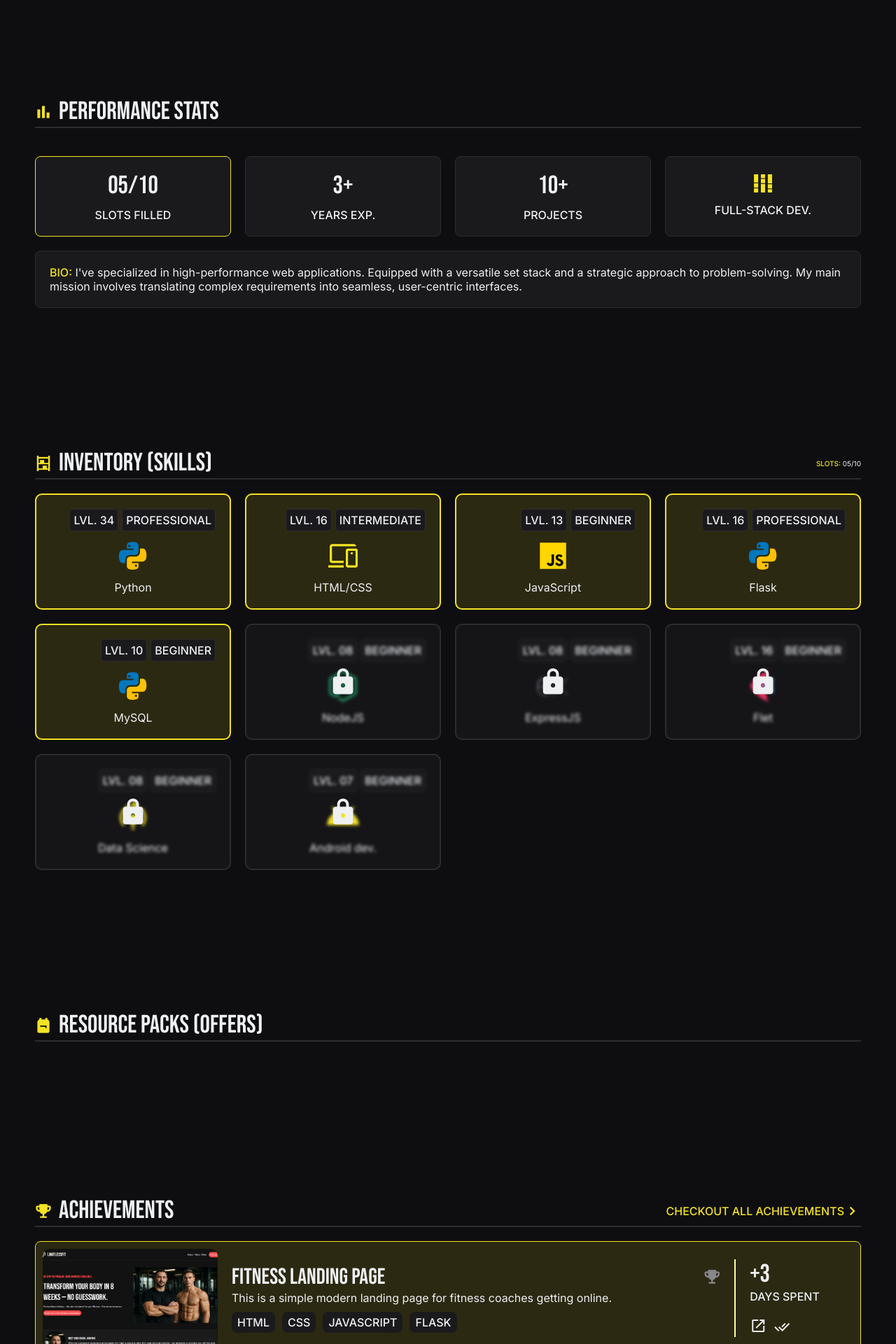
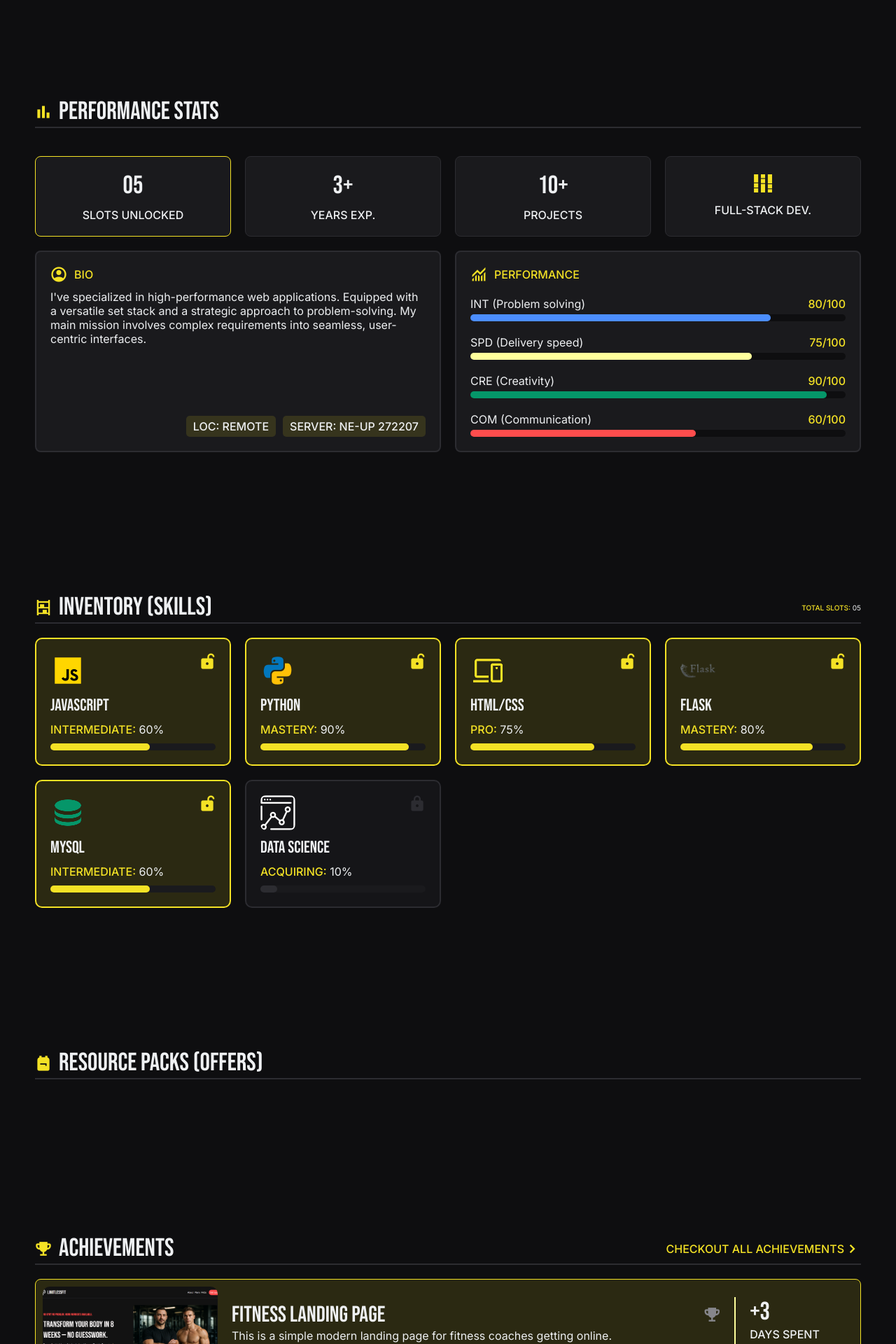
Before and after one commit to coderadi-in/Portfolio-site, a Flask app: page / in a window 1280 px wide. Shown: the part 812-2732 px from the top of the page at 70% size. Run offline with Flask 3, Linux system fonts and the light colour scheme; parts of the project's set-up code (start-up, migrations or seed data) failed here and were passed over.

Commit message:
Made slight changes in appearance of performance section of home page.

```diff
--- a/static/css/pages/home.css
+++ b/static/css/pages/home.css
@@ -60,54 +60,85 @@
     grid-template-columns: repeat(auto-fit, minmax(200px, 1fr));
 }
 
-.performance .stats-grid .stat,
-.performance .bio {
+.performance .stats-grid .stat {
     padding: 20px;
     background-color: var(--surface);
     border-radius: 8px;
     border: 1px solid var(--border);
     text-align: center;
 }
-.performance .bio {text-align: start;}
 
 .performance .stats-grid .stat.link {border-color: var(--primary);}
+.performance .stat .fl-icon {font-size: var(--f4);}
 
-.performance .stat .fl-icon {font-size: var(--f4);}
+.performance .dev-desc {
+    background-color: var(--surface);
+    border: 2px solid var(--border);
+    padding: 20px;
+    border-radius: 8px;
+    width: 50%;
+}
+
+.performance .bio .tags {margin-left: auto;}
+.performance .bio .tag {
+    background-color: var(--board-2);
+    padding: 5px 10px;
+    border-radius: 5px;
+}
+
+.performance .level .progress-bar {
+    height: 10px;
+    background-color: var(--background);
+    border-radius: 50px;
+}
+
+.performance .level .progress-done {
+    height: 10px;
+    background-color: var(--cl);
+    border-radius: 50px;
+}
 /* | PERFORMANCE SECTION [END] */
 
 /* | INVENTORY SECTION [START] */
 .inventory .bottom {
     display: grid;
-    grid-template-columns: repeat(auto-fit, minmax(250px, 1fr));
+    grid-template-columns: repeat(auto-fit, minmax(max(200px, 20%), 1fr));
 }
 
 .inventory .skill {
     background-color: var(--board-2);
+    border: 2px solid var(--primary);
     padding: 20px;
     border-radius: 10px;
-    border: 2px solid var(--primary);
-    justify-content: end;
+    position: relative;
 }
 
 .inventory .skill.locked {
     background-color: var(--board-1);
-    border: 2px solid var(--border);
-    position: relative;
+    border-color: var(--border);
 }
 
-.inventory .skill.locked .lock {
+.inventory .skill .fl-icon {
+    color: var(--primary);
     position: absolute;
-    width: 100%;
-    height: 100%;
-    top: 0;
-    left: 0;
-    border-radius: 10px;
-    display: flex;
-    justify-content: center;
-    align-items: center;
-    backdrop-filter: blur(2px);
-    font-size: 40px;
+    right: 20px;
 }
+
+.inventory .skill.locked .fl-icon {color: var(--border);}
+
+.inventory .skill .progress-bar {
+    height: 10px;
+    background-color: var(--surface);
+    border-radius: 50px;
+}
+
+.inventory .skill .progress-done {
+    height: 10px;
+    background-color: var(--primary);
+    border-radius: 50px;
+}
+
+.inventory .skill.locked .progress-done {background-color: var(--border);}
 
 .inventory .skill .badge {margin-left: auto;}
 .inventory .skill .badge .text {
@@ -191,6 +222,9 @@
     }
 
     .hero .img {display: block;}
+
+    .performance .dev-desc-bar {flex-direction: column;}
+    .performance .dev-desc {width: 100%;}
 }
 
 @media (max-width: 568px) {
--- a/templates/pages/home.html
+++ b/templates/pages/home.html
@@ -78,8 +78,8 @@
                 <div class="bottom column gap-20">
                     <div class="stats-grid gap-20">
                         <a href="#inventory" class="stat column gap-10 link">
-                            <h1 class="h1">05/10</h1>
-                            <span class="text title">Slots filled</span>
+                            <h1 class="h1">05</h1>
+                            <span class="text title">Slots unlocked</span>
                         </a>
 
                         <div class="stat column gap-10">
@@ -98,11 +98,77 @@
                         </div>
                     </div>
 
-                    <div class="bio">
-                        <p class="para"><span class="text title highlight">Bio:</span> I've specialized in
-                            high-performance web applications. Equipped with a versatile set stack and a strategic
-                            approach to problem-solving. My main mission involves translating complex requirements into
-                            seamless, user-centric interfaces.</p>
+                    <div class="dev-desc-bar flex gap-20">
+                        <div class="bio column gap-10 h-sb dev-desc">
+                            <div class="top column gap-10">
+                                <div class="row gap-10">
+                                    <span class="material-symbols-outlined fl-icon">account_circle</span>
+                                    <span class="text title highlight">Bio</span>
+                                </div>
+
+                                <p class="para">I've specialized in high-performance web applications. Equipped with a
+                                    versatile
+                                    set stack and a strategic approach to problem-solving. My main mission involves
+                                    complex
+                                    requirements into seamless, user-centric interfaces.</p>
+                            </div>
+
+                            <div class="tags res-row gap-10">
+                                <span class="tag text title">Loc: Remote</span>
+                                <span class="tag text title">Server: NE-UP 272207</span>
+                            </div>
+                        </div>
+
+                        <div class="levels column gap-20 dev-desc">
+                            <div class="row gap-10">
+                                <span class="material-symbols-outlined fl-icon">monitoring</span>
+                                <span class="text title highlight">Performance</span>
+                            </div>
+
+                            <div class="level column gap-5">
+                                <div class="row h-sb">
+                                    <span class="text">INT (Problem solving)</span>
+                                    <span class="text highlight">80/100</span>
+                                </div>
+
+                                <div class="progress-bar">
+                                    <div class="progress-done" style="width: 80%; --cl: #4C8EFF;"></div>
+                                </div>
+                            </div>
+
+                            <div class="level column gap-5">
+                                <div class="row h-sb">
+                                    <span class="text">SPD (Delivery speed)</span>
+                                    <span class="text highlight">75/100</span>
+                                </div>
+
+                                <div class="progress-bar">
+                                    <div class="progress-done" style="width: 75%; --cl: var(--secondary);"></div>
+                                </div>
+                            </div>
+
+                            <div class="level column gap-5">
+                                <div class="row h-sb">
+                                    <span class="text">CRE (Creativity)</span>
+                                    <span class="text highlight">90/100</span>
+                                </div>
+
+                                <div class="progress-bar">
+                                    <div class="progress-done" style="width: 95%; --cl: #059669;"></div>
+                                </div>
+                            </div>
+
+                            <div class="level column gap-5">
+                                <div class="row h-sb">
+                                    <span class="text">COM (Communication)</span>
+                                    <span class="text highlight">60/100</span>
+                                </div>
+
+                                <div class="progress-bar">
+                                    <div class="progress-done" style="width: 60%; --cl: #FF4D4D;"></div>
+                                </div>
+                            </div>
+                        </div>
                     </div>
                 </div>
             </section>
@@ -116,127 +182,80 @@
                             <span class="material-symbols-outlined fl-icon highlight">shelves</span>
                             <h1 class="h1">Inventory (skills)</h1>
                         </div>
-                        <p class="mini"><span class="text title highlight mini">SLOTS: </span> 05/10</p>
+                        <p class="mini"><span class="text title highlight mini">TOTAL SLOTS: </span> 05</p>
                     </div>
                     <hr class="divider">
                 </div>
 
                 <div class="bottom grid gap-20">
-                    <div class="skill column gap-10 v-center">
-                        <div class="row badge gap-5">
-                            <span class="text title">LVL. 34</span>
-                            <span class="text title">Professional</span>
+                    <div class="skill column gap-10">
+                        <span class="material-symbols-outlined fl-icon">lock_open_right</span>
+                        <img src="{{ url_for('static', filename='assets/icons/javascript.png') }}" alt="JavaScript"
+                            class="logo">
+                        <h3 class="h3">JavaScript</h3>
+                        <p class="para"><span class="title highlight">Intermediate:</span> 60%</p>
+
+                        <div class="progress-bar">
+                            <div class="progress-done" style="width: 60%;"></div>
                         </div>
+                    </div>
 
+                    <div class="skill column gap-10">
+                        <span class="material-symbols-outlined fl-icon">lock_open_right</span>
                         <img src="{{ url_for('static', filename='assets/icons/python.png') }}" alt="Python"
                             class="logo">
-                        <span class="text">Python</span>
+                        <h3 class="h3">Python</h3>
+                        <p class="para"><span class="title highlight">Mastery:</span> 90%</p>
+
+                        <div class="progress-bar">
+                            <div class="progress-done" style="width: 90%;"></div>
+                        </div>
                     </div>
 
-                    <div class="skill column gap-10 v-center">
-                        <div class="row badge gap-5">
-                            <span class="text title">LVL. 16</span>
-                            <span class="text title">Intermediate</span>
-                        </div>
-
+                    <div class="skill column gap-10">
+                        <span class="material-symbols-outlined fl-icon">lock_open_right</span>
                         <img src="{{ url_for('static', filename='assets/icons/frontend.png') }}" alt="HTML/CSS"
                             class="logo">
-                        <span class="text">HTML/CSS</span>
+                        <h3 class="h3">HTML/CSS</h3>
+                        <p class="para"><span class="title highlight">Pro:</span> 75%</p>
+
+                        <div class="progress-bar">
+                            <div class="progress-done" style="width: 75%;"></div>
+                        </div>
                     </div>
 
-                    <div class="skill column gap-10 v-center">
-                        <div class="row badge gap-5">
-                            <span class="text title">LVL. 13</span>
-                            <span class="text title">Beginner</span>
+                    <div class="skill column gap-10">
+                        <span class="material-symbols-outlined fl-icon">lock_open_right</span>
+                        <img src="{{ url_for('static', filename='assets/icons/flask.png') }}" alt="Flask" class="logo">
+                        <h3 class="h3">Flask</h3>
+                        <p class="para"><span class="title highlight">Mastery:</span> 80%</p>
+
+                        <div class="progress-bar">
+                            <div class="progress-done" style="width: 80%;"></div>
                         </div>
-
-                        <img src="{{ url_for('static', filename='assets/icons/javascript.png') }}" alt="JavaScript"
-                            class="logo">
-                        <span class="text">JavaScript</span>
                     </div>
 
-                    <div class="skill column gap-10 v-center">
-                        <div class="row badge gap-5">
-                            <span class="text title">LVL. 16</span>
-                            <span class="text title">Professional</span>
+                    <div class="skill column gap-10">
+                        <span class="material-symbols-outlined fl-icon">lock_open_right</span>
+                        <img src="{{ url_for('static', filename='assets/icons/mysql.png') }}" alt="MySQL" class="logo">
+                        <h3 class="h3">MySQL</h3>
+                        <p class="para"><span class="title highlight">Intermediate:</span> 60%</p>
+
+                        <div class="progress-bar">
+                            <div class="progress-done" style="width: 60%;"></div>
                         </div>
-
-                        <img src="{{ url_for('static', filename='assets/icons/python.png') }}" alt="Flask" class="logo">
-                        <span class="text">Flask</span>
                     </div>
 
-                    <div class="skill column gap-10 v-center">
-                        <div class="row badge gap-5">
-                            <span class="text title">LVL. 10</span>
-                            <span class="text title">Beginner</span>
-                        </div>
-
-                        <img src="{{ url_for('static', filename='assets/icons/python.png') }}" alt="Flask" class="logo">
-                        <span class="text">MySQL</span>
-                    </div>
-
-                    <div class="skill column gap-10 v-center locked">
-                        <span class="material-symbols-outlined fl-icon lock">lock</span>
-
-                        <div class="row badge gap-5">
-                            <span class="text title">LVL. 08</span>
-                            <span class="text title">Beginner</span>
-                        </div>
-
-                        <img src="{{ url_for('static', filename='assets/icons/nodejs.png') }}" alt="NodeJS"
-                            class="logo">
-                        <span class="text">NodeJS</span>
-                    </div>
-
-                    <div class="skill column gap-10 v-center locked">
-                        <span class="material-symbols-outlined fl-icon lock">lock</span>
-
-                        <div class="row badge gap-5">
-                            <span class="text title">LVL. 08</span>
-                            <span class="text title">Beginner</span>
-                        </div>
-
-                        <img src="{{ url_for('static', filename='assets/icons/expressjs.png') }}" alt="ExpressJS"
-                            class="logo">
-                        <span class="text">ExpressJS</span>
-                    </div>
-
-                    <div class="skill column gap-10 v-center locked">
-                        <span class="material-symbols-outlined fl-icon lock">lock</span>
-
-                        <div class="row badge gap-5">
-                            <span class="text title">LVL. 16</span>
-                            <span class="text title">Beginner</span>
-                        </div>
-
-                        <img src="{{ url_for('static', filename='assets/icons/flet.png') }}" alt="Flet" class="logo">
-                        <span class="text">Flet</span>
-                    </div>
-
-                    <div class="skill column gap-10 v-center locked">
-                        <span class="material-symbols-outlined fl-icon lock">lock</span>
-
-                        <div class="row badge gap-5">
-                            <span class="text title">LVL. 08</span>
-                            <span class="text title">Beginner</span>
-                        </div>
-
+                    <div class="skill column gap-10 locked">
+                        <span class="material-symbols-outlined fl-icon">lock</span>
                         <img src="{{ url_for('static', filename='assets/icons/data_science.png') }}" alt="Data Science"
                             class="logo">
-                        <span class="text">Data Science</span>
-                    </div>
+                        <h3 class="h3">Data Science</h3>
+                        <p class="para"><span class="title highlight">Acquiring:</span> 10%</p>
 
-                    <div class="skill column gap-10 v-center locked">
-                        <span class="material-symbols-outlined fl-icon lock">lock</span>
-
-                        <div class="row badge gap-5">
-                            <span class="text title">LVL. 07</span>
-                            <span class="text title">Beginner</span>
+                        <div class="progress-bar">
+                            <div class="progress-done" style="width: 10%;"></div>
                         </div>
-
-                        <img src="{{ url_for('static', filename='assets/icons/android.png') }}" alt="Android"
-                            class="logo">
-                        <span class="text">Android dev.</span>
                     </div>
                 </div>
             </section>
```
Also changed, not shown: static/assets/icons/data_science.png, static/assets/icons/flask.png (added), static/assets/icons/mysql.png (added).
